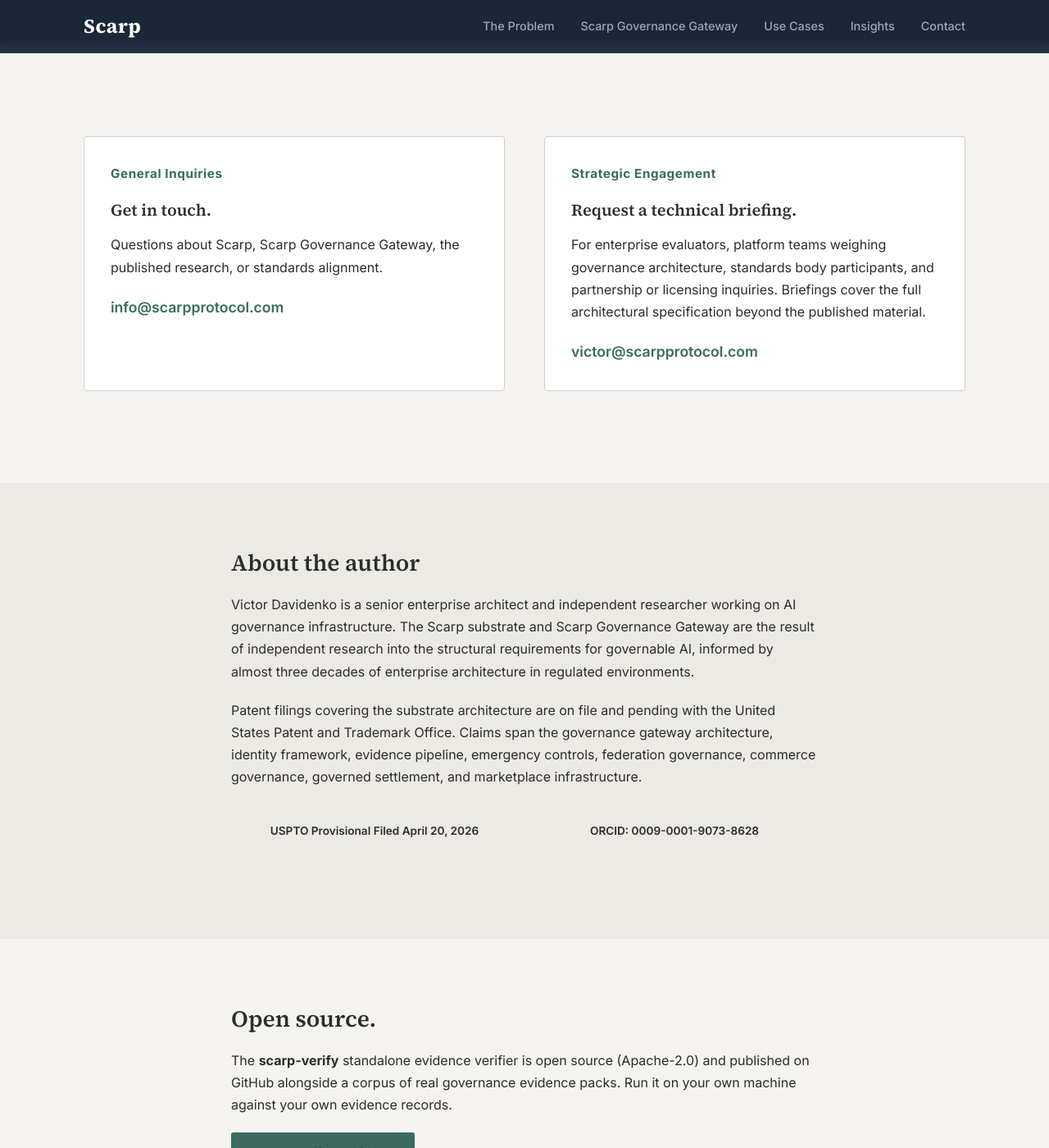
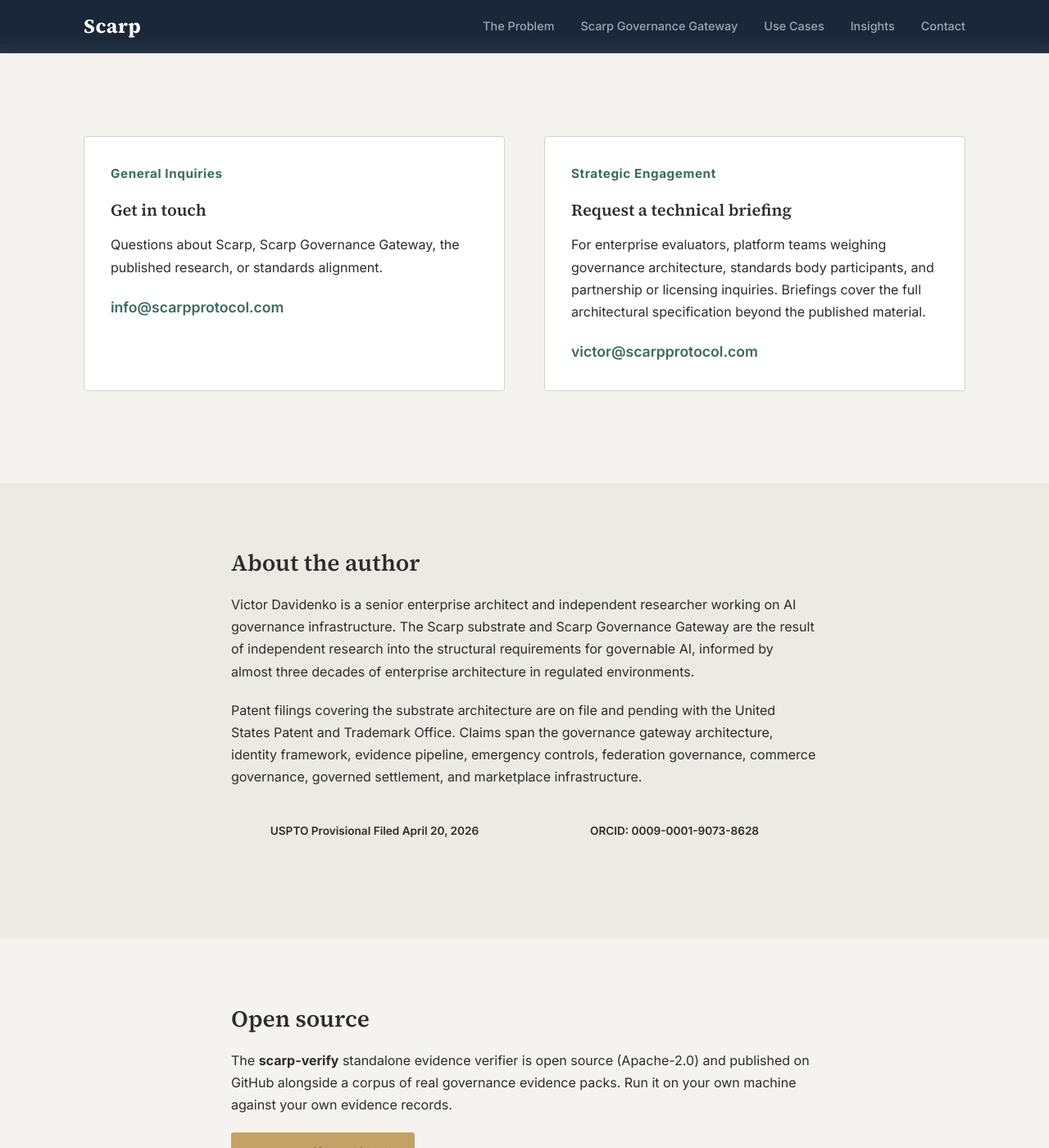
Before and after one commit to scarpprotocol/scarpprotocol.github.io, a Jekyll site: the page built from contact.html, in a window 1280 px wide and 1400 px high, scrolled down 304 px. Shown: the whole window at 82% size. Built offline with Jekyll 4.4.1, drawn with Linux system fonts in a browser that asks for light colours.

Commit message:
CSS: fix badge grid 4x2 on SG, 2-col on contact. Contact: remove dots, fix button color

```diff
--- a/assets/css/style.css
+++ b/assets/css/style.css
@@ -853,14 +853,14 @@
 
 .standards-bar {
   display: grid;
-  grid-template-columns: repeat(auto-fit, minmax(180px, 1fr));
+  grid-template-columns: repeat(4, 1fr);
   gap: 1rem;
   margin: 2rem 0;
 }
 
-/* On the SG page the 8 badges should lock to 4 columns */
-.standards-bar-4x2 {
-  grid-template-columns: repeat(4, 1fr);
+/* Narrow containers (contact page): badges fill available width */
+.container-narrow .standards-bar {
+  grid-template-columns: repeat(2, 1fr);
 }
 
 .standard-badge {
--- a/contact.html
+++ b/contact.html
@@ -17,13 +17,13 @@
     <div class="contact-grid">
       <div class="contact-path">
         <span class="eyebrow">General Inquiries</span>
-        <h3>Get in touch.</h3>
+        <h3>Get in touch</h3>
         <p>Questions about Scarp, Scarp Governance Gateway, the published research, or standards alignment.</p>
         <a href="mailto:info@scarpprotocol.com" class="contact-email">info@scarpprotocol.com</a>
       </div>
       <div class="contact-path">
         <span class="eyebrow">Strategic Engagement</span>
-        <h3>Request a technical briefing.</h3>
+        <h3>Request a technical briefing</h3>
         <p>For enterprise evaluators, platform teams weighing governance architecture, standards body participants, and partnership or licensing inquiries. Briefings cover the full architectural specification beyond the published material.</p>
         <a href="mailto:victor@scarpprotocol.com" class="contact-email">victor@scarpprotocol.com</a>
       </div>
@@ -45,8 +45,8 @@
 
 <section class="section-light">
   <div class="container container-narrow">
-    <h2>Open source.</h2>
+    <h2>Open source</h2>
     <p>The <strong>scarp-verify</strong> standalone evidence verifier is open source (Apache-2.0) and published on GitHub alongside a corpus of real governance evidence packs. Run it on your own machine against your own evidence records.</p>
-    <p class="mt-2"><a href="https://github.com/scarpprotocol/scarp-verify" target="_blank" rel="noopener" class="btn btn-primary" style="background: var(--strata-teal); color: #fff;">scarp-verify on GitHub</a></p>
+    <p class="mt-2"><a href="https://github.com/scarpprotocol/scarp-verify" target="_blank" rel="noopener" class="btn btn-primary">scarp-verify on GitHub</a></p>
   </div>
 </section>
```
